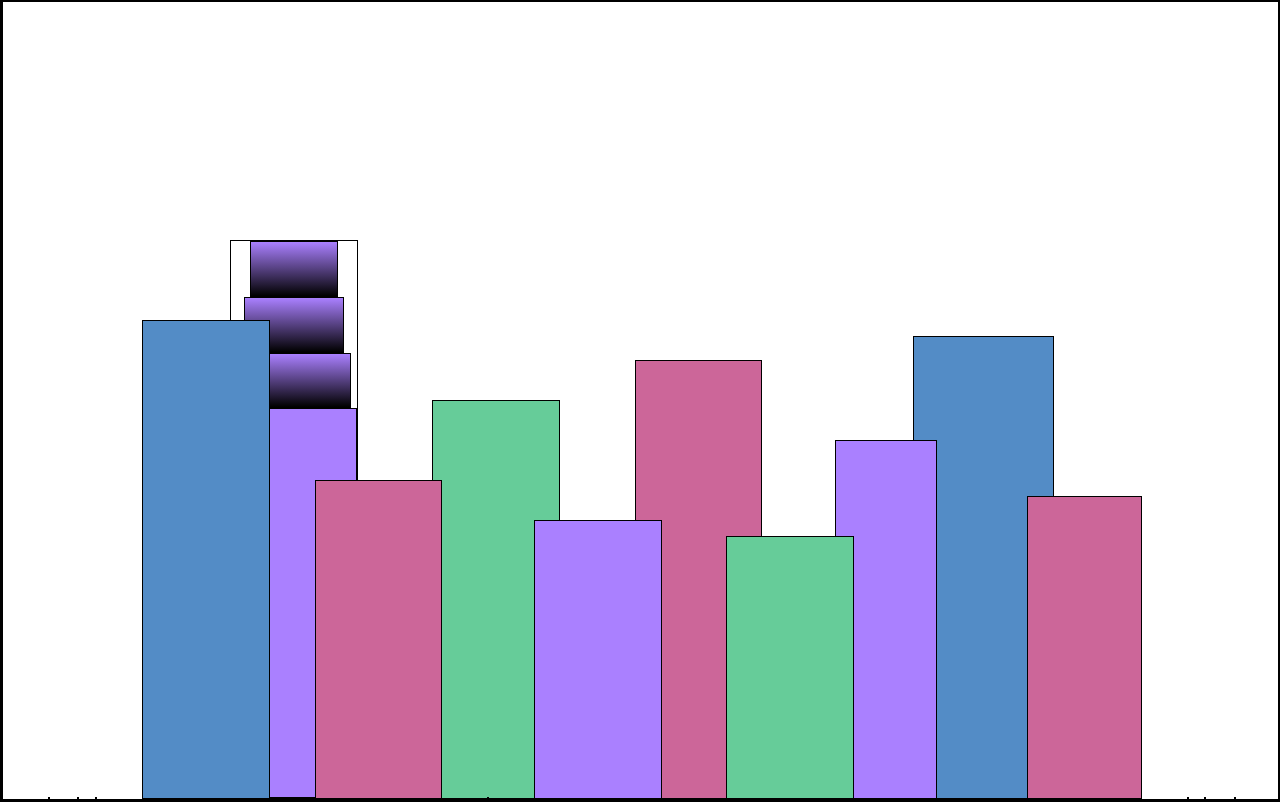
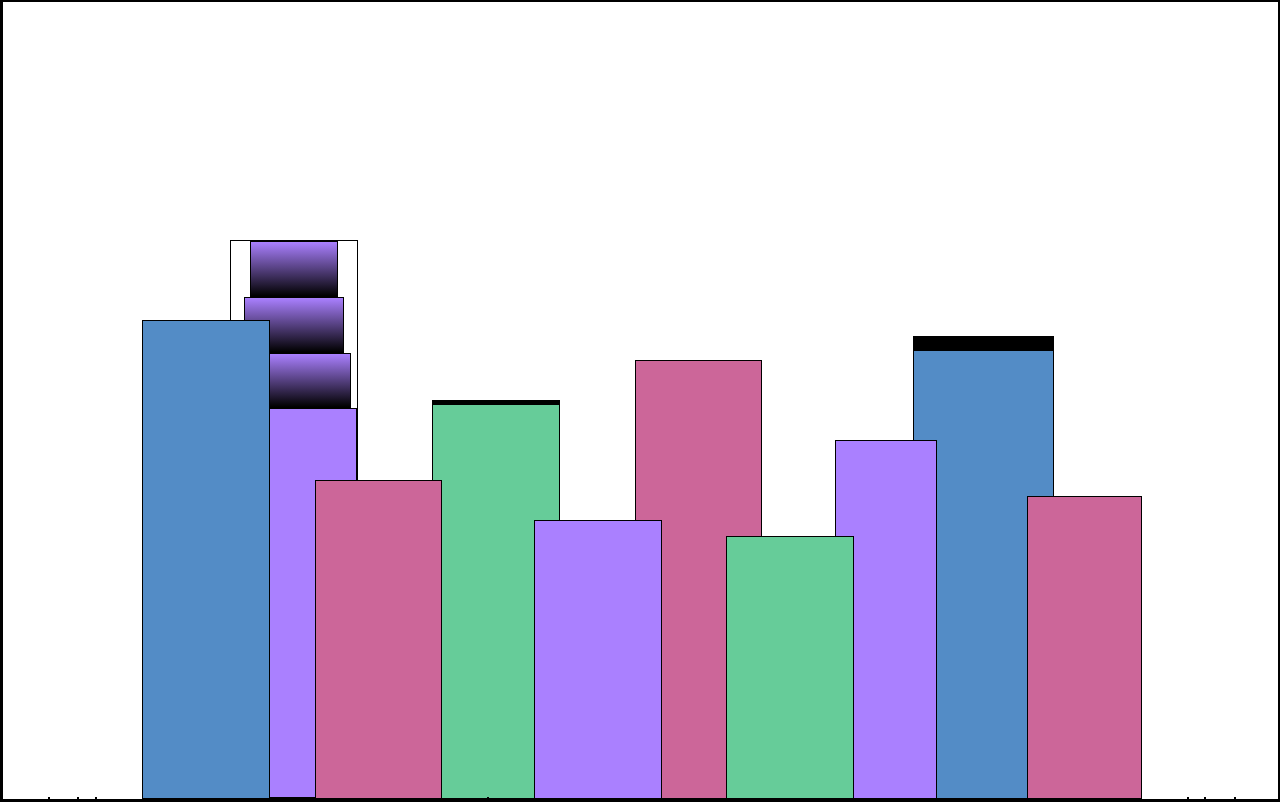
Before and after one commit to Liakos182/skyline_FCC, a plain HTML site: page index.html in a window 1280 px wide. Drawn offline with Linux system fonts and the light colour scheme.

Commit message:
MakingNewBuildingsAndStep71

```diff
--- a/index.html
+++ b/index.html
@@ -2,28 +2,40 @@
 <html lang="en">
   <head>
     <meta charset="UTF-8">
-    <meta http-equiv="X-UA-Compatible" content="IE=edge">
-    <meta name="viewport" content="width=device-width, initial-scale=1.0">
     <title>City Skyline</title>
-    <link rel="stylesheet" href="styles.css">
+    <link href="styles.css" rel="stylesheet" />
   </head>
+
   <body>
     <div class="background-buildings">
       <div></div>
       <div></div>
-    <div class="bb1">
+      <div class="bb1 building-wrap">
         <div class="bb1a bb1-window"></div>
         <div class="bb1b bb1-window"></div>
         <div class="bb1c bb1-window"></div>
         <div class="bb1d"></div>
       </div>
-    <div class="bb2"></div>
+      <div class="bb2">
+        <div class="bb2a"></div>
+        <div class="bb2b"></div>
+      </div>
       <div class="bb3"></div>
       <div></div>
-    <div class="bb4"></div>
+      <div class="bb4 building-wrap">
+        <div class="bb4a"></div>
+        <div class="bb4b"></div>
+        <div class="bb4c">
+            <div class="bb4-window"></div>
+            <div class="bb4-window"></div>
+            <div class="bb4-window"></div>
+            <div class="bb4-window"></div>
+        </div>
+      </div>
       <div></div>
       <div></div>
     </div>
+
     <div class="foreground-buildings">
       <div></div>
       <div></div>
```
Lines whose indentation alone changed are shown as unchanged.
